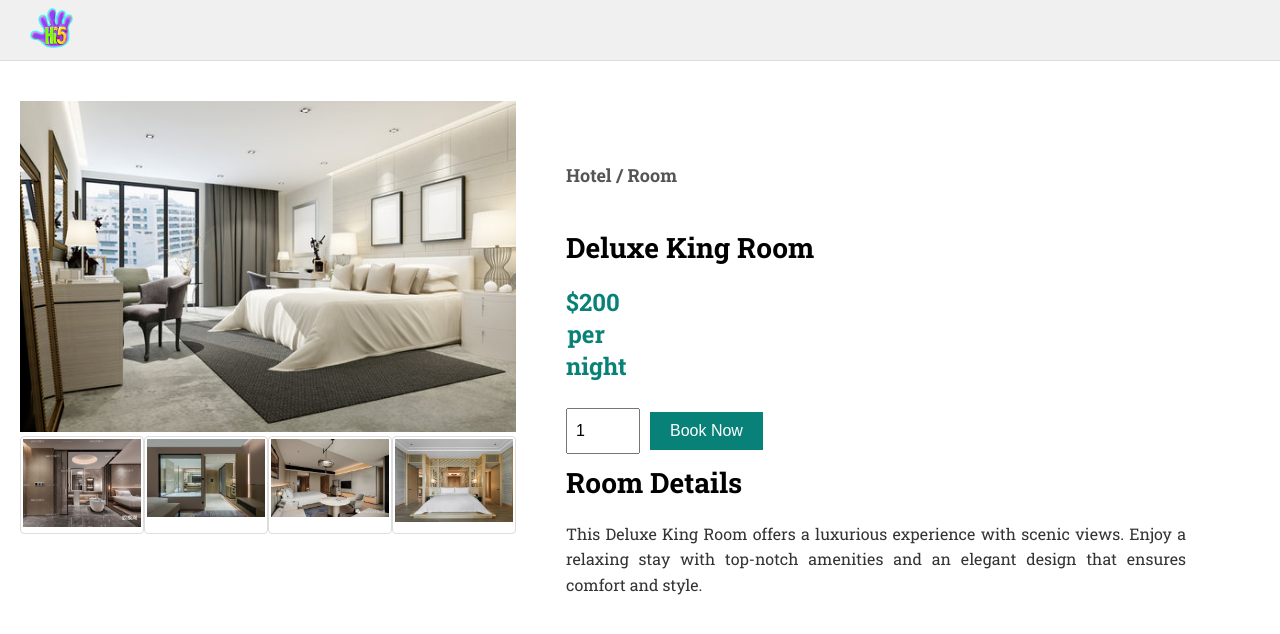
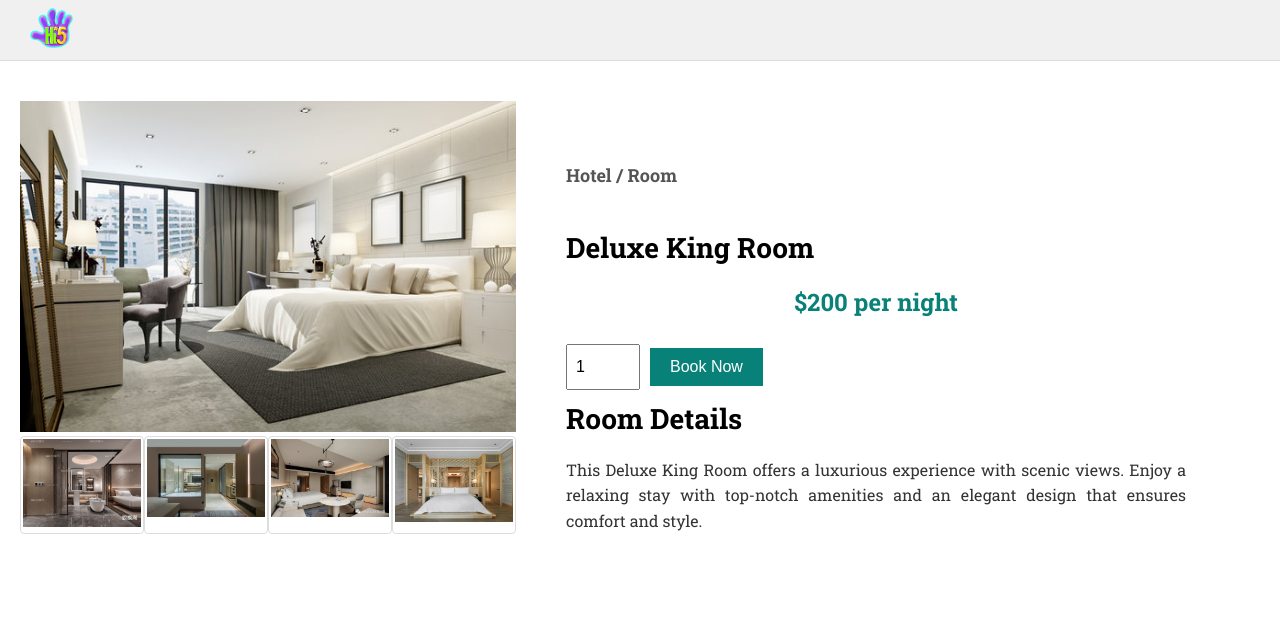
Before and after one commit to LancerLam2k4/AI-Powered-Hotel-Booking-App, a React (Create React App) app in the folder frontend/: page /room-detail in a window 1280 px wide. Shown: the top 634 px of the page. Built offline with nearby package versions, Linux system fonts and the light colour scheme.

Commit message:
Update RoomDetail.css

```diff
--- a/frontend/src/components/Admin/RoomDetail.css
+++ b/frontend/src/components/Admin/RoomDetail.css
@@ -78,7 +78,6 @@
     font-size: 24px;
     color: #088178;
     margin-bottom: 20px;
-    margin-right: 580px;
 }
 
 .single-room-details-room-detail select {
```
